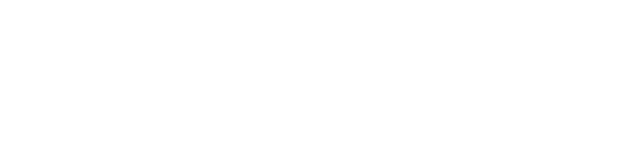
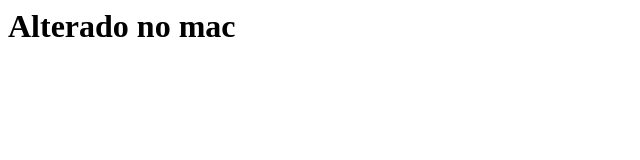
Before and after one commit to everton-fraga/projeto-Awax, a plain HTML site: page index.html in a window 1280 px wide. Shown: the whole page, without its empty margins (0-640 px from the left). Drawn offline with Linux system fonts and the light colour scheme.

Commit message:
1a Alteracao no mac

```diff
--- a/index.html
+++ b/index.html
@@ -1 +1,3 @@
-<html></html>
+<html>
+  <h1>Alterado no mac</h1>
+</html>
```
